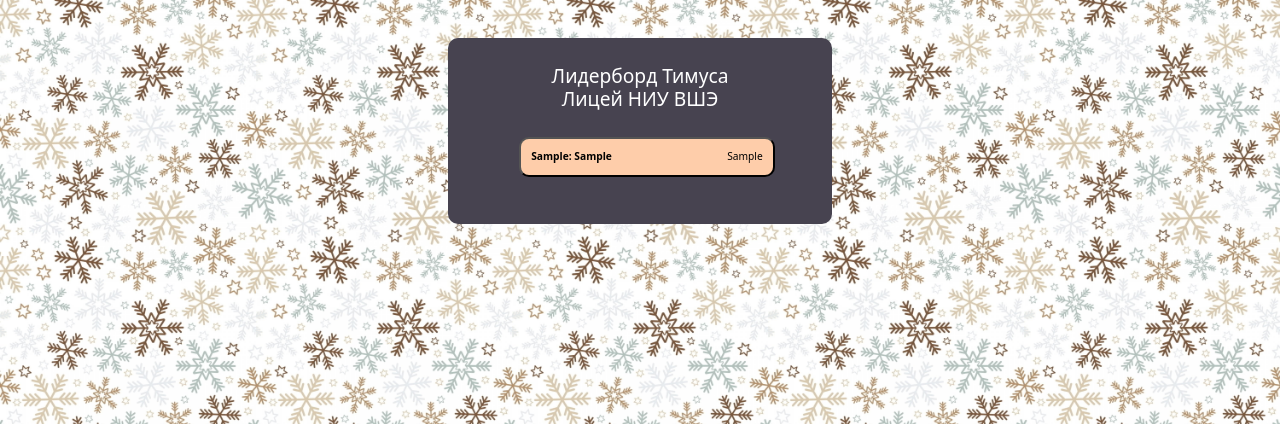
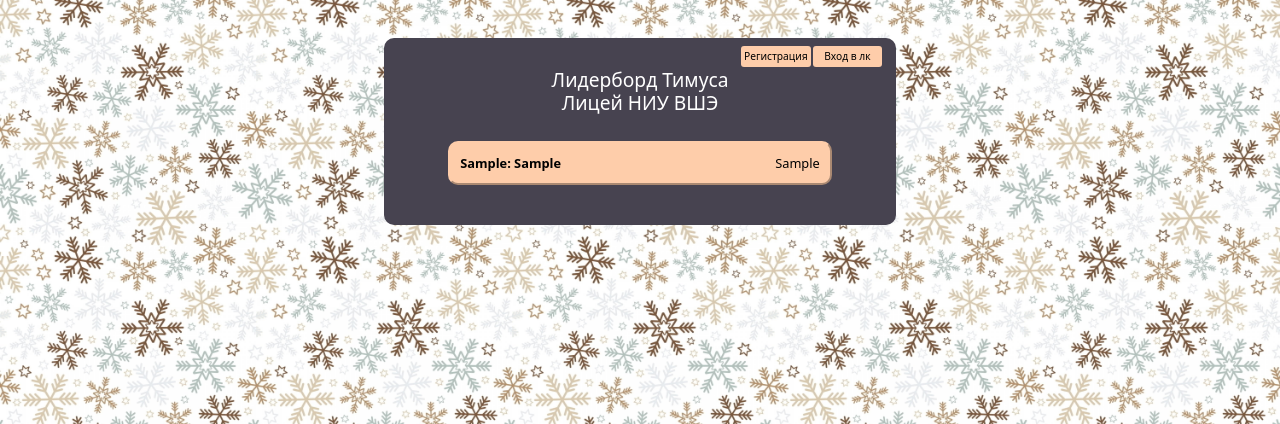
Before and after one commit to dpaleyev/timus_leaderboard, a Django app: template main/templates/index.html in a window 1280 px wide. Shown: the top 424 px of the page. Run offline with Django 3.2, Linux system fonts and the light colour scheme; the template is opened without the code that fills it: most values are stand-ins (such as "Sample title", 1, 10 or a date in 2020).

Commit message:
Update index.html

```diff
--- a/main/templates/index.html
+++ b/main/templates/index.html
@@ -4,71 +4,27 @@
 <html lang="en">
 <head>
     <meta charset="UTF-8">
-    <title>Title</title>
+    <title>Главная</title>
     <link href="https://cdn.jsdelivr.net/npm/bootstrap@5.0.2/dist/css/bootstrap.min.css" rel="stylesheet" integrity="sha384-EVSTQN3/azprG1Anm3QDgpJLIm9Nao0Yz1ztcQTwFspd3yD65VohhpuuCOmLASjC" crossorigin="anonymous">
-    <style>
-        body {
-            padding-left: 35vw;
-            width: 30%;
-            background-image: url("static/back2.jpg");
-            background-size: 20%;
-            color: black;
-        }
-        .back {
-            margin-top: 3vw;
-            background-color: #474350;
-            width: 30vw;
-            height: auto;
-            padding-left: 5vw;
-            padding-right: 5vw;
-            padding-bottom: 5vh;
-            margin-bottom: 3vh;
-            border-radius: 10px;
-        }
-        #name #cnt {
-            margin: 10px;
-        }
-        #name {
-            width: auto;
-            display: flex;
-            font-weight: bold;
-        }
-        #cnt {
-            width: auto;
-            text-align: right;
-            position: relative;
-        }
-        a {
-            color: black;
-            font-style: normal;
-        }
-        .pos {
-            font-size: 0.8vw;
-            padding: 0.8vw;
-            margin: 7px;
-            width: 20vw;
-            background-color: #fecdaa;
-            display: grid;
-            grid-template-columns: repeat(2, 1fr);
-            border-radius: 10px;
-            transition: all 0.1s ease-in-out;
-        }
-        h1 {
-            font-size: 1.5vw;
-            padding-top: 2vw;
-            padding-bottom: 1.5vw;
-            text-align: center;
-            color: white;
-        }
-        .pos:hover {
-            margin-left: -5px;
-            transition: all 0.2s ease-in-out;
-            background-color: #ffe4c4;
-        }
-    </style>
+    <link href="{% static 'styles.css' %}" rel="stylesheet" type="text/css">
 </head>
 <body>
     <div class="back">
+        <div id="btns">
+            {% if not user.is_authenticated %}
+                <a class="reglog" href="/reg/">
+                    Регистрация
+                </a>
+                <a class="reglog" href="/login/">
+                    Вход в лк
+                </a>
+            {% else %}
+                <div style="color: white; margin-right: 5px;">Вы зашли как {{ user.username }}</div>
+                <a class="reglog" href="/logout/">
+                    Выйти
+                </a>
+            {% endif %}
+        </div>
         <h1>Лидерборд Тимуса <br> Лицей НИУ ВШЭ</h1>
         {% for el in test %}
             <form action="/stats/{{ el.2 }}">
@@ -79,6 +35,5 @@
             </form>
         {% endfor %}
     </div>
-
 </body>
 </html>
```
Lines whose indentation alone changed are shown as unchanged.
